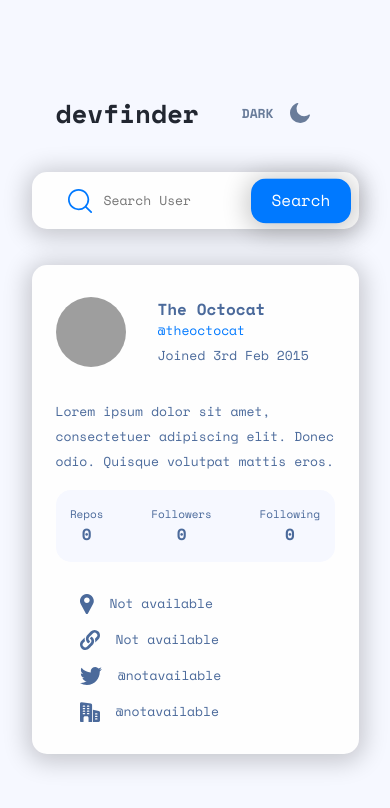
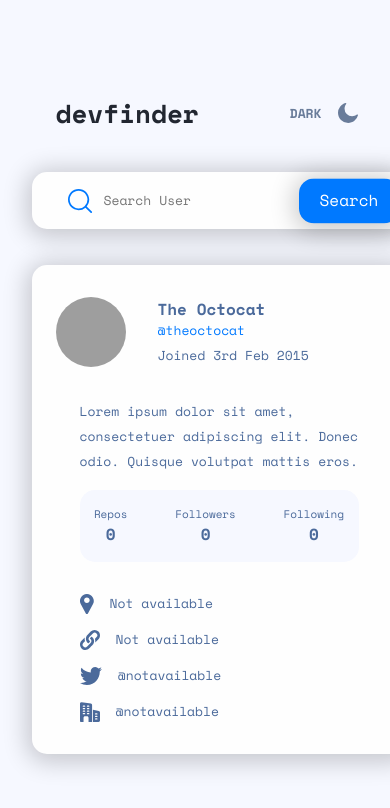
Before and after one commit to Hcmwebs/github-user-search, a React (Vite) app: page / in a window 390 px wide. Shown: the top 808 px of the page. Built offline with nearby package versions, Linux system fonts and the light colour scheme; grey boxes are pictures that could not be loaded.

Commit message:
fixed the media queries on profile body compo
Signed-off-by: Heze <64218603+Hcmwebs@users.noreply.github.com>

```diff
--- a/src/components/ProfileBody.jsx
+++ b/src/components/ProfileBody.jsx
@@ -40,19 +40,23 @@ const ProfileBody = () => {
 
 const Wrapper = styled.div`
 	&.profileBody {
-		width: 279px;
 		display: grid;
 		justify-content: center;
 		gap: 1rem;
 		padding-inline: 1.5rem;
 		p {
-			width: 100%;
+			width:min(100%,279px);
 			font-size: 0.8125rem;
 			font-weight: var(--regular);
 			line-height: 1.5625rem;
 			display: block;
 			@media (min-width: 768px) {
 				font-size: 0.9375rem;
+				width:min(100%,493px);
+			}
+			@media (min-width: 1024px) {
+				font-size: 0.9375rem;
+				width:min(100%,480px);
 			}
 		}
 		.stats {
```
